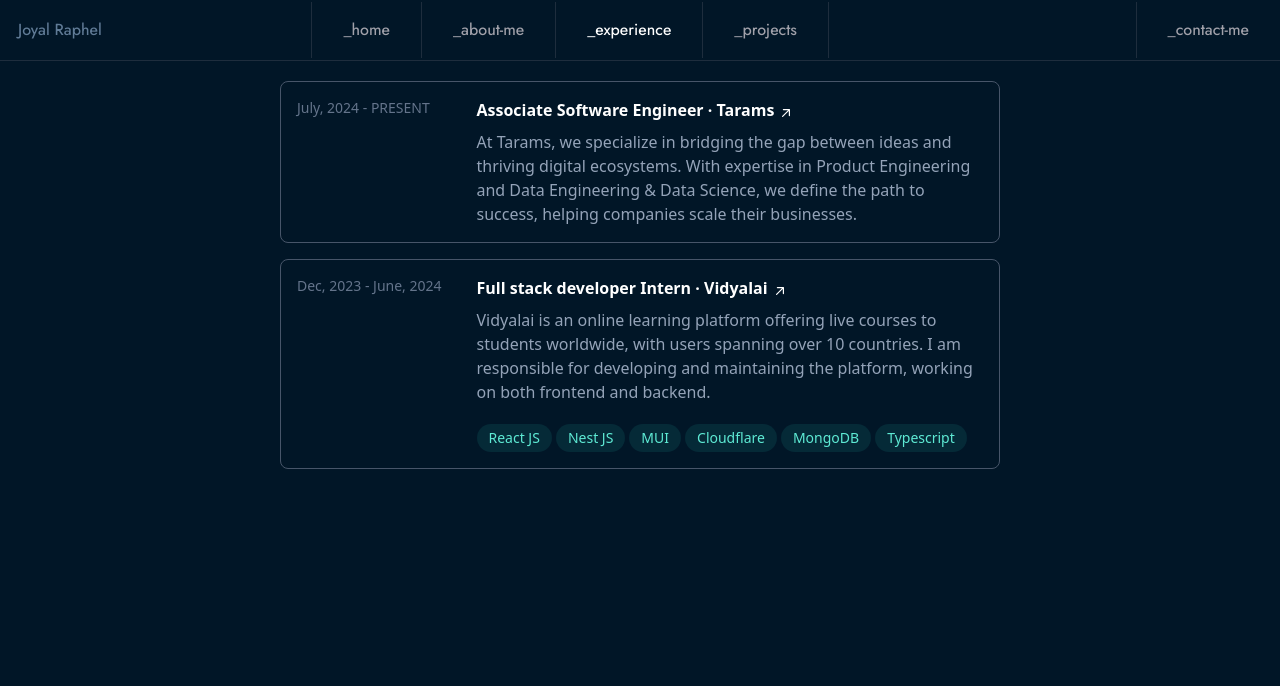
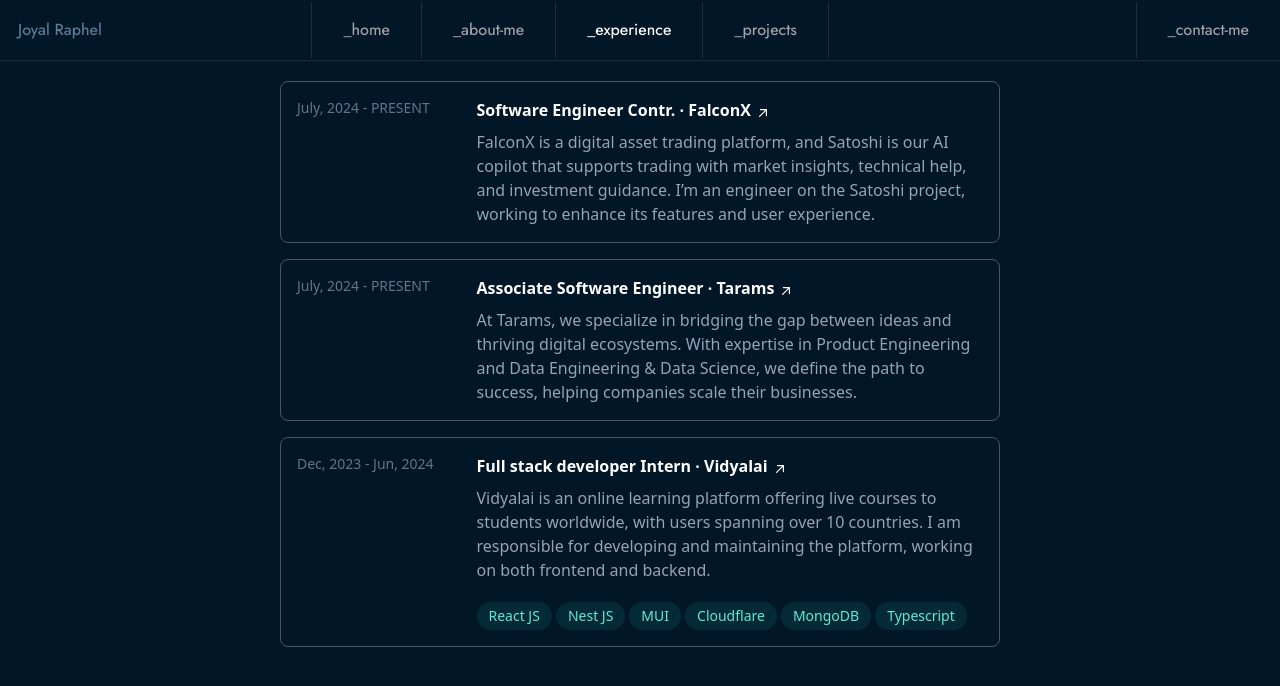
Before and after one commit to joyal007/joyaldev.me, a SvelteKit app: page /experience in a window 1280 px wide. Shown: the top 686 px of the page. Built offline with nearby package versions, Linux system fonts and the light colour scheme.

Commit message:
added falconx exp

```diff
--- a/src/routes/+page.svelte
+++ b/src/routes/+page.svelte
@@ -109,12 +109,24 @@
 						<img height="24px" width="24px" src={linkedinSvg} alt="twitter" />
 					</a>
 				</div>
-				<div class="text-secondary hover:text-white">
+				<div class="text-secondary flex">
 					<a
 						href="https://github.com/joyal007"
 						class="px-[14px] py-[14px] border-l-[1px] border-accent-10 h-full flex justify-center"
 					>
-						<p class="hidden md:block text-base font-FiraCode mr-2 pl-1 font-normal not-italic">
+						<p
+							class="hidden hover:text-white md:block text-base font-FiraCode mr-2 pl-1 font-normal not-italic"
+						>
+							Resume
+						</p>
+					</a>
+					<a
+						href="https://github.com/joyal007"
+						class="px-[14px] py-[14px] border-l-[1px] border-accent-10 h-full flex justify-center"
+					>
+						<p
+							class="hidden hover:text-white md:block text-base font-FiraCode mr-2 pl-1 font-normal not-italic"
+						>
 							@joyal007
 						</p>
 						<img height="24px" width="24px" src={githubSvg} alt="github" />
--- a/src/routes/experience/+page.svelte
+++ b/src/routes/experience/+page.svelte
@@ -4,16 +4,24 @@
 	const experiences = [
 		{
 			year: ['July, 2024', 'PRESENT'],
+			role: 'Software Engineer Contr.',
+			company: { name: 'FalconX', link: 'https://www.falconx.io' },
+			description:
+				'FalconX is a digital asset trading platform, and Satoshi is our AI copilot that supports trading with market insights, technical help, and investment guidance. I’m an engineer on the Satoshi project, working to enhance its features and user experience.'
+			// techStack: ['React JS', 'Nest JS', 'MUI', 'Cloudflare', 'MongoDB', 'Typescript']
+		},
+		{
+			year: ['July, 2024', 'PRESENT'],
 			role: 'Associate Software Engineer',
-			company: { name: 'Tarams', link: 'https://tarams.com' },
+			company: { name: 'Tarams', link: 'https://www.tarams.com' },
 			description:
 				'At Tarams, we specialize in bridging the gap between ideas and thriving digital ecosystems. With expertise in Product Engineering and Data Engineering & Data Science, we define the path to success, helping companies scale their businesses.'
 			// techStack: ['React JS', 'Nest JS', 'MUI', 'Cloudflare', 'MongoDB', 'Typescript']
 		},
 		{
-			year: ['Dec, 2023', 'June, 2024'],
+			year: ['Dec, 2023', 'Jun, 2024'],
 			role: 'Full stack developer Intern',
-			company: { name: 'Vidyalai', link: 'https://vidyalai.com' },
+			company: { name: 'Vidyalai', link: 'https://www.vidyalai.com' },
 			description:
 				'Vidyalai is an online learning platform offering live courses to students worldwide, with users spanning over 10 countries. I am responsible for developing and maintaining the platform, working on both frontend and backend.',
 			techStack: ['React JS', 'Nest JS', 'MUI', 'Cloudflare', 'MongoDB', 'Typescript']
```
Also changed, not shown: 1 other file (tests, documents, lock files or other folders).
